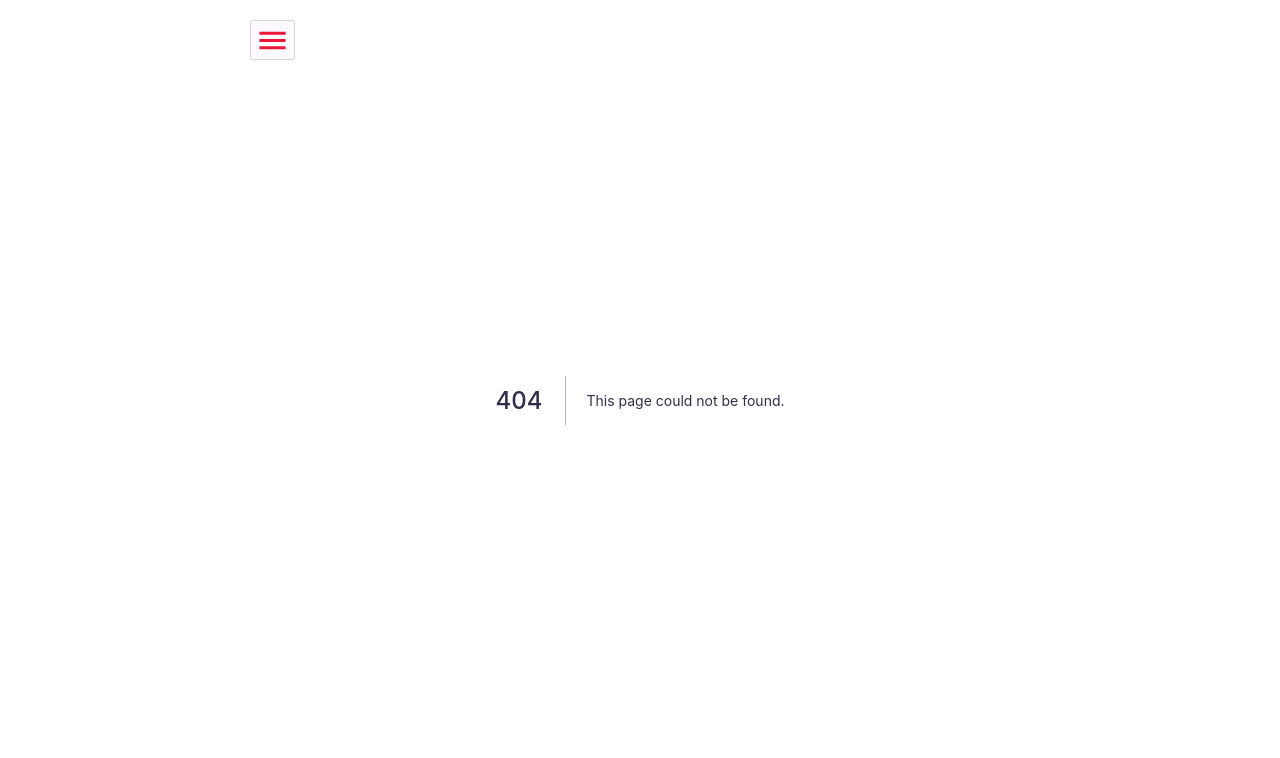
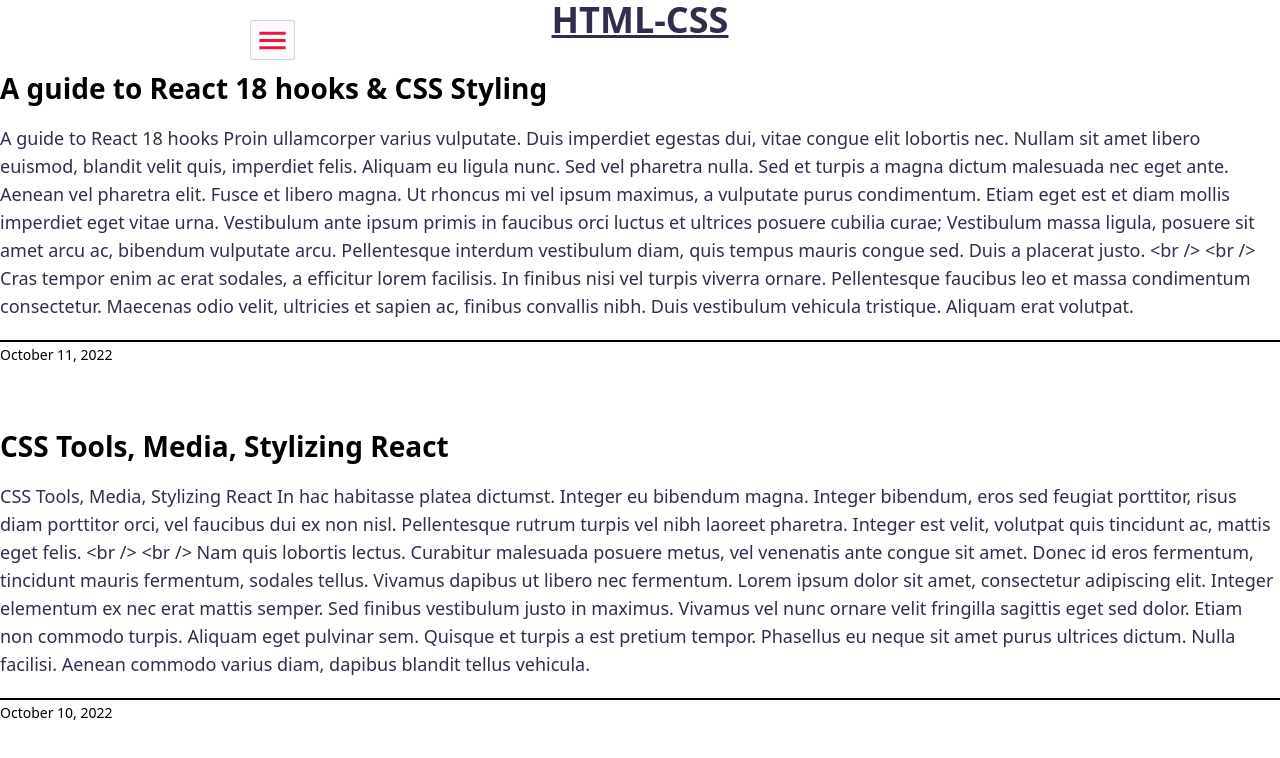
Before and after one commit to tolgahantolu/tolgahans-blog, a Next.js app: page /tag/html-css in a window 1280 px wide. Before the commit this address had no page. Shown: the top 758 px of the page. Built offline with nearby package versions, Linux system fonts and the light colour scheme.

Commit message:
tag page complete

```diff
--- a/components/Aside.jsx
+++ b/components/Aside.jsx
@@ -48,7 +48,7 @@
             className="border-b-[1px] border-gray-200"
             onClick={() => setShowAside(false)}
           >
-            <Link href="/">
+            <Link href="/tag/html-css">
               <a className="capitalize font-semibold leading-[40px] flex items-center gap-x-3 transition-all hover:translate-x-1 hover:text-color-pink">
                 <SiHtml5 size={15} />
                 html/css
@@ -59,7 +59,7 @@
             className="border-b-[1px] border-gray-200"
             onClick={() => setShowAside(false)}
           >
-            <Link href="/">
+            <Link href="/tag/javascript">
               <a className="capitalize font-semibold leading-[40px] flex items-center gap-x-3 transition-all hover:translate-x-1 hover:text-color-pink">
                 <SiJavascript size={15} />
                 javascript
@@ -70,7 +70,7 @@
             className="border-b-[1px] border-gray-200"
             onClick={() => setShowAside(false)}
           >
-            <Link href="/">
+            <Link href="/tag/typescript">
               <a className="capitalize font-semibold leading-[40px] flex items-center gap-x-3 transition-all hover:translate-x-1 hover:text-color-pink">
                 <SiTypescript size={15} />
                 typescript
@@ -82,7 +82,7 @@
             className="border-b-[1px] border-gray-200"
             onClick={() => setShowAside(false)}
           >
-            <Link href="/">
+            <Link href="/tag/nextjs">
               <a className="capitalize font-semibold leading-[40px] flex items-center gap-x-3 transition-all hover:translate-x-1 hover:text-color-pink">
                 <SiNextdotjs size={15} />
                 nextJS
@@ -93,7 +93,7 @@
             className="border-b-[1px] border-gray-200"
             onClick={() => setShowAside(false)}
           >
-            <Link href="/">
+            <Link href="/tag/reactjs">
               <a className="capitalize font-semibold leading-[40px] flex items-center gap-x-3 transition-all hover:translate-x-1 hover:text-color-pink">
                 <SiReact size={15} />
                 reactJS
@@ -104,7 +104,7 @@
             className="border-b-[1px] border-gray-200"
             onClick={() => setShowAside(false)}
           >
-            <Link href="/">
+            <Link href="/tag/redux">
               <a className="capitalize font-semibold leading-[40px] flex items-center gap-x-3 transition-all hover:translate-x-1 hover:text-color-pink">
                 <SiRedux size={15} />
                 redux
--- a/constants/constant.js
+++ b/constants/constant.js
@@ -15,10 +15,10 @@
   },
   {
     id: 3,
-    title: "A guide to React 18 hooks",
+    title: "A guide to React 18 hooks & CSS Styling",
     desc: "A guide to React 18 hooks Proin ullamcorper varius vulputate. Duis imperdiet egestas dui, vitae congue elit lobortis nec. Nullam sit amet libero euismod, blandit velit quis, imperdiet felis. Aliquam eu ligula nunc. Sed vel pharetra nulla. Sed et turpis a magna dictum malesuada nec eget ante. Aenean vel pharetra elit. Fusce et libero magna. Ut rhoncus mi vel ipsum maximus, a vulputate purus condimentum. Etiam eget est et diam mollis imperdiet eget vitae urna. Vestibulum ante ipsum primis in faucibus orci luctus et ultrices posuere cubilia curae; Vestibulum massa ligula, posuere sit amet arcu ac, bibendum vulputate arcu. Pellentesque interdum vestibulum diam, quis tempus mauris congue sed. Duis a placerat justo. <br /> <br /> Cras tempor enim ac erat sodales, a efficitur lorem facilisis. In finibus nisi vel turpis viverra ornare. Pellentesque faucibus leo et massa condimentum consectetur. Maecenas odio velit, ultricies et sapien ac, finibus convallis nibh. Duis vestibulum vehicula tristique. Aliquam erat volutpat.",
     date: "October 11, 2022",
-    tags: ["reactjs"],
+    tags: ["reactjs", "html-css"],
   },
   {
     id: 4,
--- a/pages/post/[title].jsx
+++ b/pages/post/[title].jsx
@@ -36,7 +36,10 @@
               </small>
               <div className="mt-8 flex gap-2">
                 {post.tags.map((tag) => (
-                  <span className="text-white text-xs bg-gray-700 border-color-navy border-2 px-3 py-1 font-medium ">
+                  <span
+                    key={tag}
+                    className="text-white text-xs bg-gray-700 border-color-navy border-2 px-3 py-1 font-medium "
+                  >
                     {tag}
                   </span>
                 ))}
--- /dev/null
+++ b/pages/tag/[tag].jsx
@@ -0,0 +1,61 @@
+import React from "react";
+import { useRouter } from "next/router";
+import { posts_data } from "../../constants/constant";
+import Link from "next/link";
+
+const Tag = () => {
+  const router = useRouter();
+  const { tag } = router.query;
+
+  //   !existing tag?
+  const existingTag = posts_data
+    .map((post) => {
+      return post.tags.find((postTag) => postTag === tag);
+    })
+    .find((postTag) => postTag === tag);
+  console.log(existingTag);
+
+  // !existing post?
+  const existingPosts = posts_data.filter((post) => {
+    if (post.tags.includes(existingTag)) {
+      return {
+        id: post.id,
+        title: post.title,
+        desc: post.desc,
+        date: post.date,
+      };
+    }
+  });
+  console.log(existingPosts);
+
+  return (
+    <div>
+      <h1 className="block text-center text-4xl underline font-bold uppercase mb-8">
+        {tag}
+      </h1>
+
+      <div className="pb-2">
+        {existingPosts.map((post) => (
+          <div className="mb-16" key={post.id}>
+            <Link href={`/post/${post.title}`}>
+              <a>
+                <h1 className="text-[28px] text-black leading-8 font-bold decoration-[3px] hover:underline">
+                  {post.title}
+                </h1>
+              </a>
+            </Link>
+
+            <p className="py-5 border-b-2 text-lg border-black leading-7">
+              {post.desc}
+            </p>
+            <small className="text-black font-medium text-sm">
+              {post.date}
+            </small>
+          </div>
+        ))}
+      </div>
+    </div>
+  );
+};
+
+export default Tag;
```
